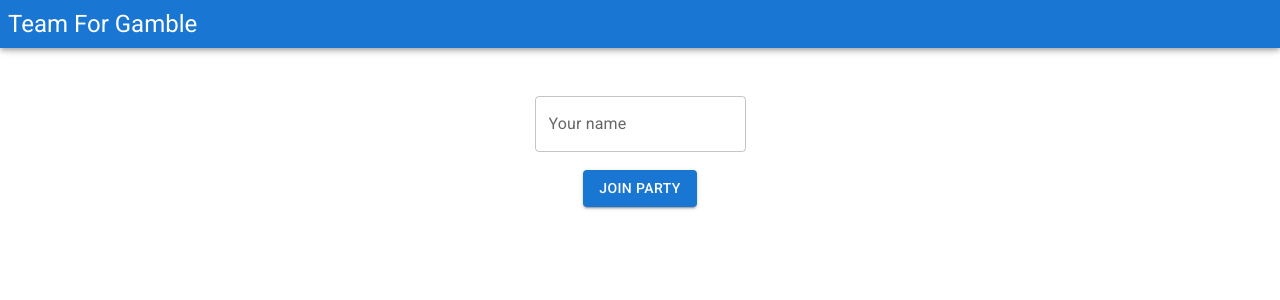
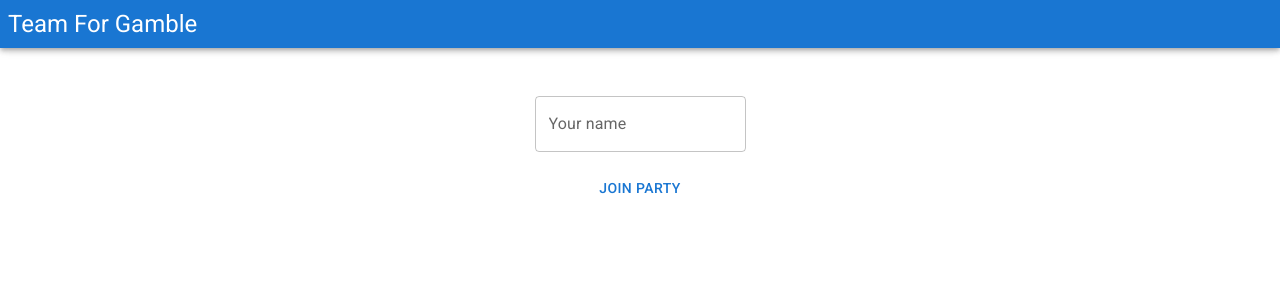
Before and after one commit to FranckErnewein/tft, a React (Vite) app: page / in a window 1280 px wide. Shown: the top 300 px of the page. Built offline with nearby package versions, Linux system fonts and the light colour scheme; no server answers.

Commit message:
create command button macro

```diff
--- /dev/null
+++ b/src/components/ErrorToaster.tsx
@@ -0,0 +1,25 @@
+import { FC, ReactNode } from "react";
+import Snackbar from "@mui/material/Snackbar";
+import Alert from "@mui/material/Alert";
+
+import { SerializedError } from "../errors";
+
+interface Props {
+  error?: SerializedError | null;
+}
+
+const ErrorToaster: FC<Props> = ({ error }) => {
+  return (
+    <Snackbar
+      open={!!error}
+      autoHideDuration={6000}
+      anchorOrigin={{ vertical: "bottom", horizontal: "right" }}
+    >
+      <Alert severity="error" sx={{ width: "100%" }}>
+        {error?.message}
+      </Alert>
+    </Snackbar>
+  );
+};
+
+export default ErrorToaster;
--- a/src/components/JoinGame.tsx
+++ b/src/components/JoinGame.tsx
@@ -1,22 +1,23 @@
 import { FC, useState, ChangeEvent } from "react";
 import { Navigate } from "react-router-dom";
 
-import { useCommand } from "../hooks";
 import { PlayerJoined } from "../events";
 import Box from "@mui/material/Box";
 import TextField from "@mui/material/TextField";
-import Button from "@mui/material/Button";
+
 import playerJoin, {
   Options as PlayerJoinOptions,
 } from "../commands/playerJoin";
+import createCommandButton from "./createCommandButton";
+
+const PlayerJoinButton = createCommandButton<PlayerJoinOptions, PlayerJoined>(
+  playerJoin
+);
 
 const JoinGame: FC = () => {
-  const playerJoinMutation = useCommand<PlayerJoinOptions, PlayerJoined>(
-    playerJoin
-  );
   const [playerName, setPlayerName] = useState<string>("");
+  const [playerId, setPlayerId] = useState<string | null>(null);
 
-  const playerId = playerJoinMutation.data?.payload.player.id;
   if (playerId) {
     return <Navigate to={`player/${playerId}`} />;
   }
@@ -32,12 +33,14 @@ const JoinGame: FC = () => {
       />
       <br />
       <br />
-      <Button
-        variant="contained"
-        onClick={() => playerJoinMutation.mutate({ playerName })}
+      <PlayerJoinButton
+        options={{ playerName }}
+        onSuccess={(event: PlayerJoined) => {
+          setPlayerId(event.payload.player.id);
+        }}
       >
         Join party
-      </Button>
+      </PlayerJoinButton>
     </Box>
   );
 };
--- /dev/null
+++ b/src/components/createCommandButton.tsx
@@ -0,0 +1,35 @@
+import { FC, ReactNode } from "react";
+import Button from "@mui/material/Button";
+
+import { DefaultOption, Command } from "../commands/types";
+import { BaseEvent, GameEvent } from "../events";
+import { useCommand, CommandResponsePayload } from "../hooks";
+import ErrorToaster from "./ErrorToaster";
+
+export default function createCommandButton<
+  O extends DefaultOption,
+  E extends BaseEvent = GameEvent
+>(
+  command: Command<O>
+): FC<{ options: O; children?: ReactNode; onSuccess?: (event: E) => void }> {
+  return function ({ options, onSuccess, children }) {
+    const mutation = useCommand<O, E>(command);
+    return (
+      <>
+        <Button
+          onClick={() =>
+            mutation.mutate(options, {
+              onSuccess: (json: CommandResponsePayload<E>) => {
+                if (json.type === "event" && onSuccess) onSuccess(json.event);
+              },
+            })
+          }
+          disabled={mutation.isLoading}
+        >
+          {children}
+        </Button>
+        <ErrorToaster error={mutation.error} />
+      </>
+    );
+  };
+}
--- a/src/errors.ts
+++ b/src/errors.ts
@@ -1,7 +1,12 @@
 import { DefinedError } from "ajv";
 
+export interface SerializedError {
+  message: string;
+  stack?: string[];
+}
+
 abstract class JSONableError extends Error {
-  toJSON() {
+  toJSON(): SerializedError {
     return {
       message: this.message,
       stack:
--- a/src/events.ts
+++ b/src/events.ts
@@ -13,7 +13,7 @@ export enum EventType {
   GAME_OVER = "GAME_OVER",
 }
 
-interface BaseEvent {
+export interface BaseEvent {
   type: EventType;
   datetime: string;
   payload: Record<string, unknown>;
--- a/src/hooks.ts
+++ b/src/hooks.ts
@@ -1,10 +1,11 @@
 import { useEffect, useState } from "react";
-import { useQuery, useMutation } from "react-query";
+import { useQuery, useMutation, UseMutateFunction } from "react-query";
 import io from "socket.io-client";
 import reducer from "./reducer";
 import { EMPTY_GAME, Game } from "./state";
 import { Command, DefaultOption } from "./commands/types";
-import { GameEvent } from "./events";
+import { GameEvent, BaseEvent } from "./events";
+import { SerializedError } from "./errors";
 
 export function useGame(): Game {
   const [gameState, setGameState] = useState<Game>(EMPTY_GAME);
@@ -36,11 +37,26 @@ export function useGame(): Game {
   }, [gameLoaded]);
   return gameState;
 }
+export type CommandResponsePayload<E = GameEvent> =
+  | { type: "event"; event: E }
+  | { type: "error"; error: SerializedError };
 
-export function useCommand<O extends DefaultOption = {}, E = GameEvent>(
+export function useCommand<
+  O extends DefaultOption = {},
+  E extends BaseEvent = GameEvent
+>(
   command: Command<O>
-) {
-  return useMutation<E, unknown, O>((options) => {
+): {
+  data: E | null;
+  error: SerializedError | null;
+  isLoading: boolean;
+  mutate: UseMutateFunction<CommandResponsePayload<E>, unknown, O>;
+} {
+  const { data, isLoading, mutate } = useMutation<
+    CommandResponsePayload<E>,
+    unknown,
+    O
+  >((options) => {
     return fetch(`http://localhost:3000/commands/${command.name}`, {
       method: "POST",
       headers: {
@@ -49,4 +65,10 @@ export function useCommand<O extends DefaultOption = {}, E = GameEvent>(
       body: JSON.stringify(options),
     }).then((r) => r.json());
   });
+  return {
+    data: data?.type === "event" ? data.event : null,
+    error: data?.type === "error" ? data.error : null,
+    isLoading,
+    mutate,
+  };
 }
--- a/src/server.ts
+++ b/src/server.ts
@@ -32,11 +32,11 @@ export const routeCommand = (command: Command<any>) => {
     try {
       const event = game.execute(command, options);
       io.emit("gameEvent", event);
-      response.json(event);
+      response.json({ type: "event", event: event });
     } catch (error) {
       if (error instanceof GameError || error instanceof CommandOptionError) {
         response.status(400);
-        response.json({ error: error });
+        response.json({ type: "error", error: error });
       } else {
         throw error;
       }
```
